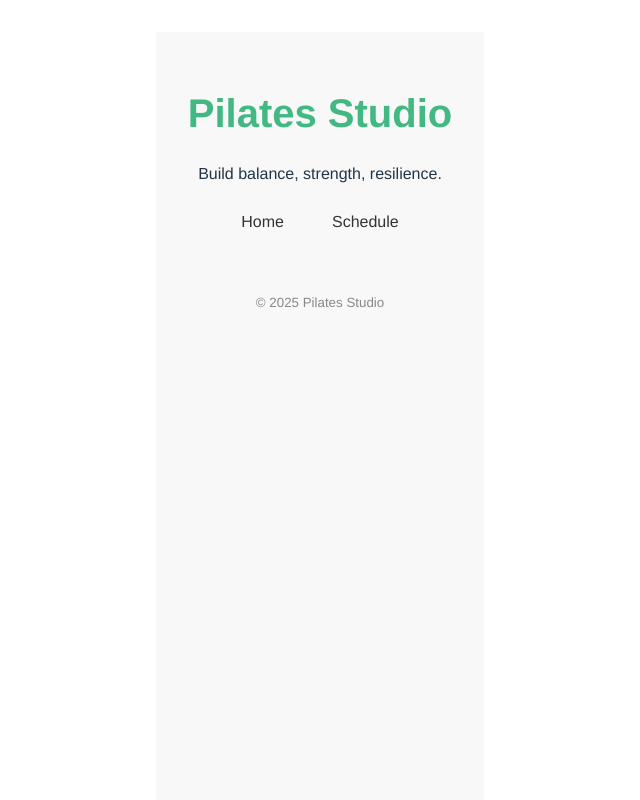
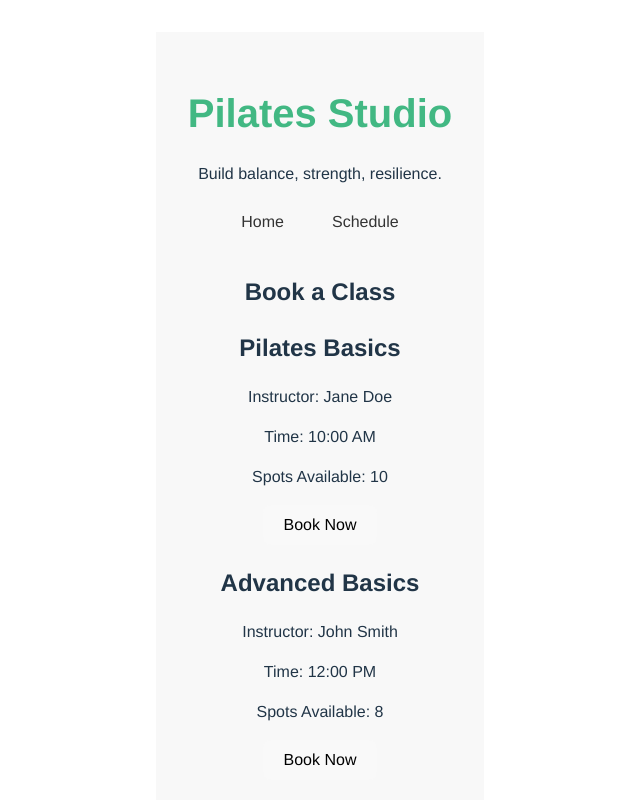
Before and after one commit to deliapater/Pilates-Studio-App, a Vue app: page /bookings in a window 1280 px wide. Shown: the top 800 px of the page, without its empty margins (320-960 px from the left). Built offline with nearby package versions, Linux system fonts and the light colour scheme.

Commit message:
adds booking components

```diff
--- a/src/components/Booking.vue
+++ b/src/components/Booking.vue
@@ -0,0 +1,35 @@
+<script setup>
+import ClassCard from './ClassCard.vue';
+import { ref } from 'vue'
+import { classes as initialClasses } from '../data/classes'
+
+const classes = ref(initialClasses)
+const message = ref('')
+
+const bookClass = (id) => {
+    const cls = classes.value.find(c => c.id === id)
+    if (cls.spots > 0) {
+        cls.spots--
+        message.value = `✅ Your spot for "${cls.className}" at ${cls.time} is booked!`
+    } else {
+        message.value = '❌ Sorry, this class is full.'
+    }
+}
+</script>
+
+<template>
+    <div class="booking-page max-w-xl mx-auto p-4">
+        <h2 class="text-2xl font-bold text-center mb-4 text-green-600">Book a Class</h2>
+
+        <div class="space-y-4">
+            <div v-for="cls in classes" :key="cls.id">
+                <ClassCard :className="cls.className" :instructor="cls.instructor" :time="cls.time" :spots="cls.spots"
+                    :showSpots="true" />
+                <button @click="bookClass(cls.id)" :disabled="cls.spots <= 0" class="mt-2 px-4 py-2 rounded text-white">
+                    {{ cls.spots > 0 ? 'Book Now' : 'Full' }}
+                </button>
+            </div>
+        </div>
+        <p class="my-4 text-center text-red-600">{{ message }}</p>
+    </div>
+</template>
--- a/src/components/Schedule.vue
+++ b/src/components/Schedule.vue
@@ -1,5 +1,5 @@
 <template>
-    <div class="schedule">
+    <div class="schedule-page max-w-xl mx-auto p-4">
         <h2>Class Schedule</h2>
         <ClassCard v-for="cls in classes" :key="cls.id" :className="cls.className" :instructor="cls.instructor"
             :time="cls.time" />
@@ -15,4 +15,9 @@ const classes = ref(initialClasses)
 </script>
 
 <style scoped>
+.schedule-page {
+    background-color: #f8f8f8;
+    min-height: 100vh;
+    padding-top: 2rem;
+}
 </style>
--- a/src/router/index.js
+++ b/src/router/index.js
@@ -1,10 +1,12 @@
 import { createRouter, createWebHistory } from 'vue-router';
 import Home from '../components/Home.vue';
 import Schedule from '../components/Schedule.vue';
+import Booking from '../components/Booking.vue';
 
 const routes = [
   { path: '/', name: 'Home', component: Home },
   { path: '/schedule', name: 'Schedule', component: Schedule },
+  { path: '/bookings', name: 'Booking', component: Booking },
 ]
 
 export const router = createRouter({
```
